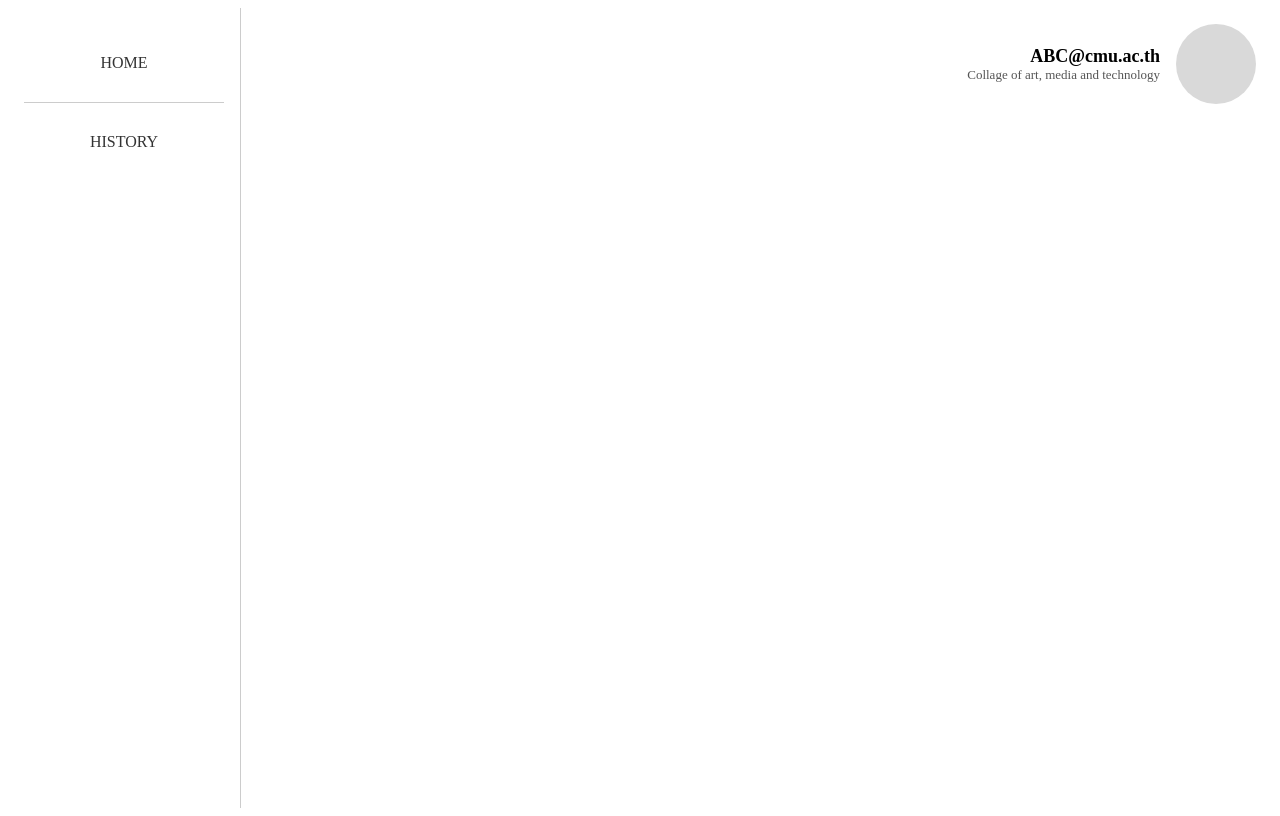
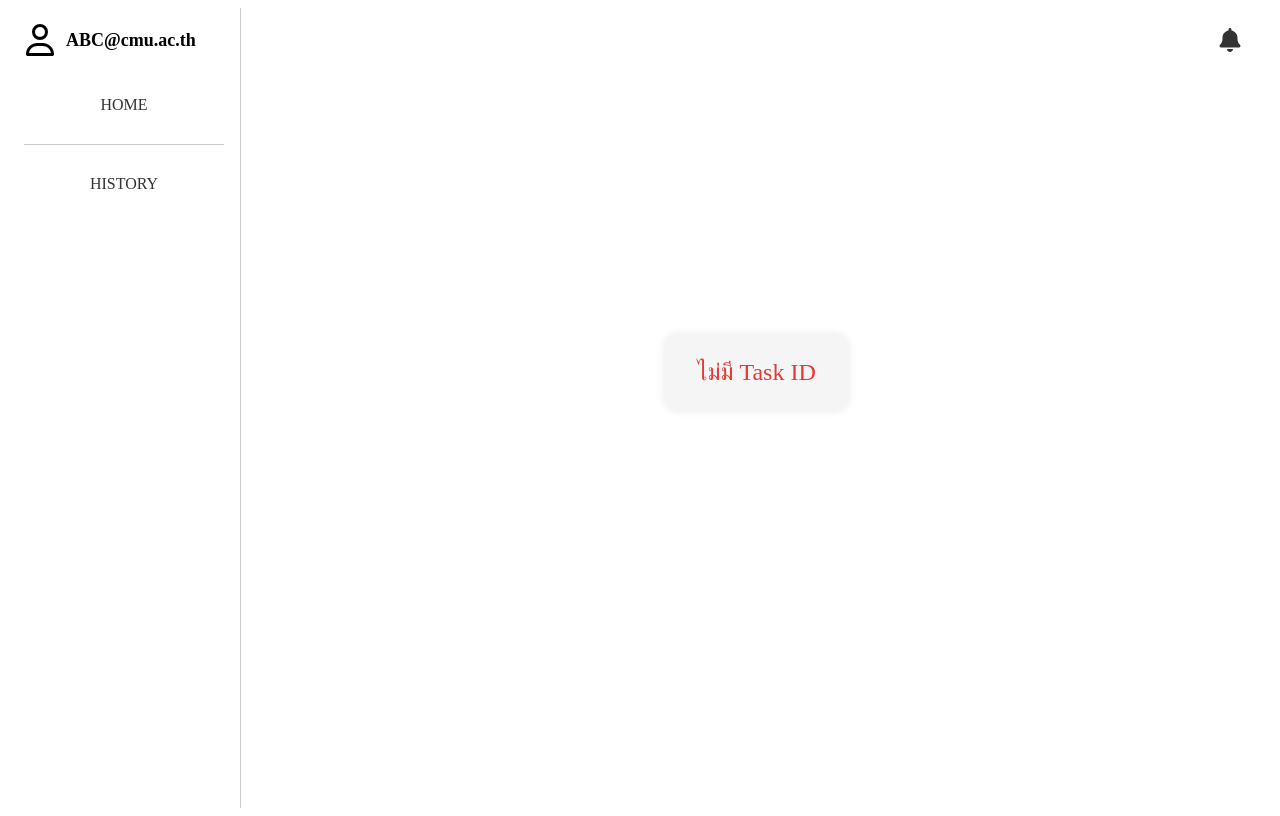
Before and after one commit to BamBamPatra/FAMIS-Frontend, a Vue app in the folder FAMIS-Frontend/: page /noticeBoard in a window 1280 px wide. Built offline with nearby package versions, Linux system fonts and the light colour scheme; the HTML template or start-up script is replaced by a standard one.

Commit message:
Add notification function
When process success that display at notice board

```diff
--- a/FAMIS-Frontend/src/App.vue
+++ b/FAMIS-Frontend/src/App.vue
@@ -1,12 +1,23 @@
 <script setup lang="ts">
 import { RouterLink, RouterView } from 'vue-router'
-import ProfileBar from '@/components/ProfileBar.vue'
+import Notification from '@/components/Notification.vue'
 </script>
 
 <template>
   <div id="layout">
     <!-- Vertical Navbar -->
     <div class="navbar">
+
+      <!-- Profile Row -->
+      <div class="profile-row">
+        <!-- Profile icon -->
+        <svg xmlns="http://www.w3.org/2000/svg" class="icon" viewBox="0 0 448 512">
+          <path d="M304 128a80 80 0 1 0 -160 0 80 80 0 1 0 160 0zM96 128a128 128 0 1 1 256 0A128 128 0 1 1 96 128zM49.3 464l349.5 0c-8.9-63.3-63.3-112-129-112l-91.4 0c-65.7 0-120.1 48.7-129 112zM0 482.3C0 383.8 79.8 304 178.3 304l91.4 0C368.2 304 448 383.8 448 482.3c0 16.4-13.3 29.7-29.7 29.7L29.7 512C13.3 512 0 498.7 0 482.3z"/>
+        </svg>
+        <div class="email">ABC@cmu.ac.th</div>
+      </div>
+
+
       <RouterLink to="/" class="nav-item">HOME</RouterLink>
       <RouterLink to="/history" class="nav-item">HISTORY</RouterLink>
     </div>
@@ -14,7 +25,7 @@ import ProfileBar from '@/components/ProfileBar.vue'
     <!-- Main Content -->
     <div class="main-content">
       <div>
-        <ProfileBar />
+        <Notification />
       </div>
       <RouterView />
     </div>
@@ -55,4 +66,23 @@ import ProfileBar from '@/components/ProfileBar.vue'
 .main-content {
   flex: 1;
 }
+
+.email {
+  font-weight: bold;
+  font-size: 18px;
+  color: #000;
+}
+
+.profile-row {
+  display: flex;
+  align-items: center;
+  gap: 10px;
+  margin-bottom: 10px;
+}
+
+.icon {
+  width: 2em;
+  height: 2em;
+}
+
 </style>
--- /dev/null
+++ b/FAMIS-Frontend/src/components/Notification.vue
@@ -0,0 +1,56 @@
+<script setup>
+import { useRouter } from 'vue-router'
+
+const router = useRouter()
+
+function goToNotification() {
+  const notiTasks = JSON.parse(localStorage.getItem('notiTasks') || '[]')
+  if (notiTasks.length === 0) {
+    alert('ไม่มีการแจ้งเตือน')
+    return
+  }
+
+  const latestTask = notiTasks[notiTasks.length - 1] // เอา task ล่าสุด
+  router.push({ name: 'noticeBoard', query: { taskId: latestTask.id } })
+}
+</script>
+
+<template>
+  <div class="notification-wrapper">
+    <svg
+      xmlns="http://www.w3.org/2000/svg"
+      @click="goToNotification"
+      class="icon"
+      viewBox="0 0 448 512"
+    >
+      <path
+        d="M224 0c-17.7 0-32 14.3-32 32l0 19.2C119 66 64 130.6 64 208l0 18.8c0 47-17.3 92.4-48.5 127.6l-7.4 8.3c-8.4 9.4-10.4 22.9-5.3 34.4S19.4 416 32 416l384 0c12.6 0 24-7.4 29.2-18.9s3.1-25-5.3-34.4l-7.4-8.3C401.3 319.2 384 273.9 384 226.8l0-18.8c0-77.4-55-142-128-156.8L256 32c0-17.7-14.3-32-32-32zm45.3 493.3c12-12 18.7-28.3 18.7-45.3l-64 0-64 0c0 17 6.7 33.3 18.7 45.3s28.3 18.7 45.3 18.7s33.3-6.7 45.3-18.7z"
+      />
+    </svg>
+  </div>
+</template>
+
+
+
+<style scoped>
+.notification-wrapper {
+  display: flex;
+  justify-content: flex-end;
+  align-items: center;
+  padding-right: 30px;
+  padding-top: 20px;
+}
+
+.icon {
+  width: 24px;
+  height: 24px;
+  fill: #333;
+  cursor: pointer;
+  transition: transform 0.2s ease;
+}
+
+.icon:hover {
+  transform: scale(1.1);
+  fill: #555;
+}
+</style>
--- a/FAMIS-Frontend/src/components/ProfileBar.vue
+++ /dev/null
@@ -1,50 +0,0 @@
-<script setup lang="ts">
-
-</script>
-
-<template>
-  <div>
-    <!-- Profile Bar -->
-    <div class="profile-bar">
-      <div class="user-info">
-        <div class="email">ABC@cmu.ac.th</div>
-        <div class="department">Collage of art, media and technology</div>
-      </div>
-      <div class="profile-circle"></div>
-    </div>
-  </div>
-</template>
-
-<style scoped>
-
-.profile-bar {
-  display: flex;
-  justify-content: flex-end;
-  align-items: center;
-  background-color: white;
-  padding: 16px;
-}
-
-.user-info {
-  text-align: right;
-  margin-right: 16px;
-}
-
-.email {
-  font-weight: bold;
-  font-size: 18px;
-  color: #000;
-}
-
-.department {
-  font-size: 13px;
-  color: #555;
-}
-
-.profile-circle {
-  width: 80px;
-  height: 80px;
-  background-color: #d9d9d9;
-  border-radius: 50%;
-}
-</style>
--- a/FAMIS-Frontend/src/router/index.ts
+++ b/FAMIS-Frontend/src/router/index.ts
@@ -2,6 +2,7 @@ import { createRouter, createWebHistory } from 'vue-router'
 import UploadFile from '@/views/UploadFileView.vue'
 import PreviewFile from '@/views/PreviewFileView.vue'
 import TabularResultView from '@/views/TabularResultView.vue'
+import NoticeBoardView from '@/views/NoticeBoardView.vue'
 
 const router = createRouter({
   history: createWebHistory(import.meta.env.BASE_URL),
@@ -17,10 +18,15 @@ const router = createRouter({
       component: PreviewFile,
     },
     {
-      path: '/result',
+      path: '/result/:taskId',
       name: 'tabularResult',
       component: TabularResultView
-}
+    },
+    {
+      path: '/noticeBoard',
+      name: 'noticeBoard',
+      component: NoticeBoardView,
+    }
 
   ],
 })
--- a/FAMIS-Frontend/src/service/ExtractKey.ts
+++ b/FAMIS-Frontend/src/service/ExtractKey.ts
@@ -1,7 +1,7 @@
 import axios from 'axios';
 
 const apiClient = axios.create({
-  baseURL: 'http://127.0.0.1:5001',
+  baseURL: 'http://127.0.0.1:5000',
   withCredentials: false,
   headers: {
     Accept: 'application/json',
@@ -24,5 +24,9 @@ export default {
     return apiClient.post('/save', payload, {
       headers: { 'Content-Type': 'application/json' }
     });
+  },
+  getStatus(taskId: string) {
+  return apiClient.get(`/status/${taskId}`)
   }
+
 };
--- a/FAMIS-Frontend/src/stores/financialKeyStore.ts
+++ b/FAMIS-Frontend/src/stores/financialKeyStore.ts
@@ -13,5 +13,6 @@ export const useFinancialKeyStore = defineStore('financialKey', {
     setFileName(name: string) {
       this.fileName = name
     }
-  }
+  },
+  persist: true
 })
--- /dev/null
+++ b/FAMIS-Frontend/src/views/NoticeBoardView.vue
@@ -0,0 +1,119 @@
+<script setup lang="ts">
+import { onMounted, onUnmounted, ref } from 'vue'
+import { useRoute, useRouter } from 'vue-router'
+import axios from 'axios'
+
+const route = useRoute()
+const router = useRouter()
+
+const statusMessage = ref('กำลังประมวลผลไฟล์...')
+const isError = ref(false)
+const intervalId = ref<number | null>(null)
+const isCompleted = ref(false)
+
+const taskId = route.query.taskId as string | undefined
+
+async function pollTaskStatus() {
+  if (!taskId) {
+    statusMessage.value = 'ไม่พบ Task ID'
+    isError.value = true
+    clearPolling()
+    return
+  }
+
+  try {
+    const response = await axios.get(`http://127.0.0.1:5000/status/${taskId}`)
+    const job = response.data
+
+    if (job.status.toLowerCase() === 'complete') {
+      statusMessage.value = '🎉 ประมวลผลเสร็จเรียบร้อยแล้ว! (คลิกเพื่อดูผลลัพธ์)'
+      isCompleted.value = true
+      clearPolling()
+    } else if (job.status === 'error') {
+      statusMessage.value = `❌ เกิดข้อผิดพลาด: ${job.message}`
+      isError.value = true
+      clearPolling()
+    } else {
+      statusMessage.value = '📄 กำลังประมวลผล...'
+    }
+  } catch (error) {
+    statusMessage.value = '⚠️ ไม่สามารถเช็คสถานะได้'
+    isError.value = true
+    clearPolling()
+  }
+}
+
+
+function goToResult() {
+  if (isCompleted.value) {
+    router.push({ name: 'tabularResult', params: { taskId } })
+  }
+}
+
+onMounted(() => {
+  if (taskId) {
+    pollTaskStatus()
+    intervalId.value = setInterval(pollTaskStatus, 2000)
+  } else {
+    statusMessage.value = 'ไม่มี Task ID'
+    isError.value = true
+  }
+})
+
+onUnmounted(() => {
+  if (intervalId.value !== null) {
+    clearInterval(intervalId.value)
+    intervalId.value = null
+  }
+})
+
+function clearPolling() {
+  if (intervalId.value !== null) {
+    clearInterval(intervalId.value)
+    intervalId.value = null
+  }
+}
+
+</script>
+
+<template>
+  <div class="status-container">
+    <div
+      :class="['status-box', isError ? 'error' : 'success']"
+      :style="{ cursor: isCompleted.value ? 'pointer' : 'default' }"
+      @click="goToResult"
+    >
+      {{ statusMessage }}
+    </div>
+  </div>
+</template>
+
+<style scoped>
+/* ...เหมือนเดิม */
+</style>
+
+
+<style scoped>
+.status-container {
+  display: flex;
+  justify-content: center;
+  align-items: center;
+  height: 80vh;
+}
+
+.status-box {
+  font-size: 1.5rem;
+  padding: 24px 32px;
+  border-radius: 12px;
+  background-color: #f5f5f5;
+  box-shadow: 0 0 10px rgba(0, 0, 0, 0.1);
+}
+
+.success {
+  color: #4caf50;
+}
+
+.error {
+  color: #e53935;
+}
+</style>
```
